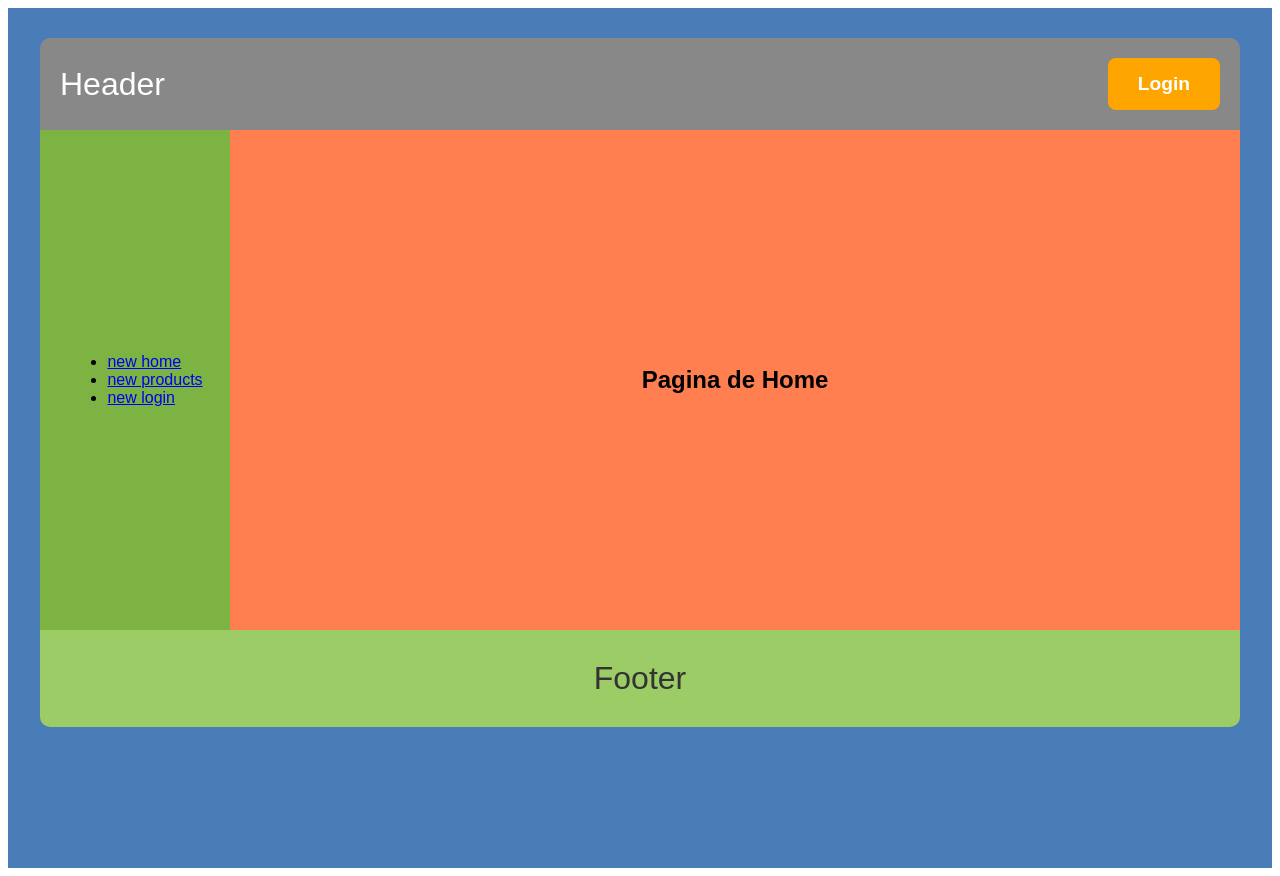
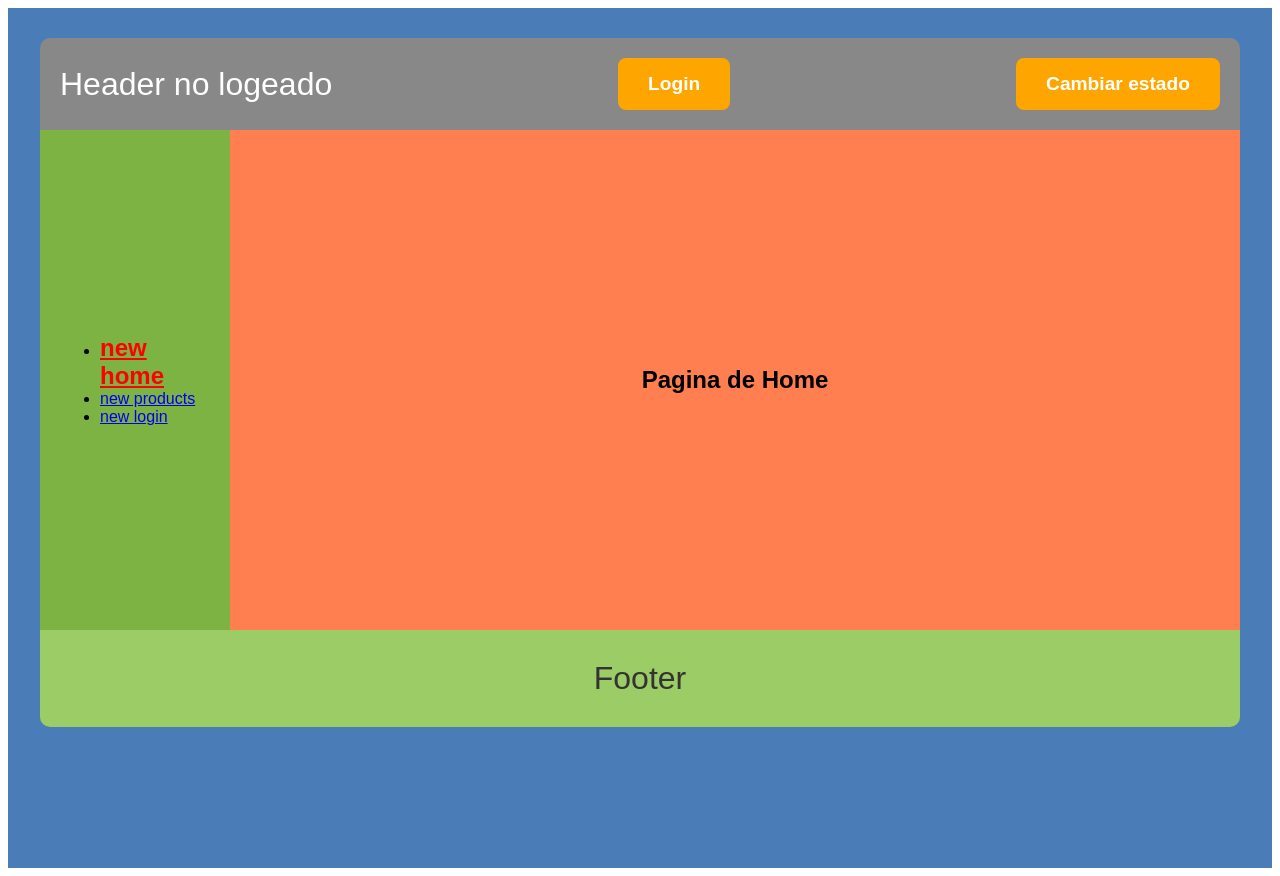
Before and after one commit to carlosmarind/bootcamp-react, a React (Vite) app: page / in a window 1280 px wide. Built offline with nearby package versions, Linux system fonts and the light colour scheme.

Commit message:
actualizacion de react router

```diff
--- a/src/components/common/Header.tsx
+++ b/src/components/common/Header.tsx
@@ -1,4 +1,26 @@
+import { useState } from "react";
+import { useNavigate } from "react-router";
+
 function Header() {
+
+    const [isLogged, setIsLogged] = useState(false);
+
+    const navigate = useNavigate();
+
+    const handleLoginClick = () => {
+        if (isLogged) {
+            //ir ruta de productos
+            navigate("/products")
+        } else {
+            //ir ruta de login
+            navigate("/login")
+        }
+    }
+
+    const handleHacerLogin = () => {
+        setIsLogged(!isLogged);
+    }
+
     return (
         <>
             <header style={{
@@ -10,8 +32,8 @@ function Header() {
                 justifyContent: 'space-between',
                 alignItems: 'center'
             }}>
-                <h1 style={{ fontSize: '2em', fontWeight: 'normal', margin: 0 }} >Header</h1>
-                <button style={{
+                <h1 style={{ fontSize: '2em', fontWeight: 'normal', margin: 0 }} >Header {isLogged ? "logeado" : "no logeado"}</h1>
+                <button onClick={handleLoginClick} style={{
                     backgroundColor: '#ffa500',
                     color: 'white',
                     padding: '15px 30px',
@@ -20,7 +42,21 @@ function Header() {
                     fontSize: '1.2em',
                     cursor: 'pointer',
                     fontWeight: 'bold'
-                }}>Login</button>
+                }}>
+                    Login
+                </button>
+                <button onClick={handleHacerLogin} style={{
+                    backgroundColor: '#ffa500',
+                    color: 'white',
+                    padding: '15px 30px',
+                    border: 'none',
+                    borderRadius: '8px',
+                    fontSize: '1.2em',
+                    cursor: 'pointer',
+                    fontWeight: 'bold'
+                }}>
+                    Cambiar estado
+                </button>
             </header>
         </>
     )
--- /dev/null
+++ b/src/components/common/Main.css
@@ -0,0 +1,3 @@
+a.active {
+    color: red;
+}
--- a/src/components/common/Main.tsx
+++ b/src/components/common/Main.tsx
@@ -1,10 +1,40 @@
-import type { ReactNode } from "react";
-import { Link } from "react-router";
+import { type ReactNode } from "react";
+import { NavLink } from "react-router";
+import './Main.css'
 
 type MainProps = {
     children: ReactNode;
 }
+
+type NavLinkType = {
+    isActive: boolean
+}
+
 function Main({ children }: MainProps) {
+
+    //className={cantidadProductos > 10 ? "superior" : "inferior"}
+
+    function validarActivo({ isActive }: NavLinkType): string {
+        console.log(isActive);
+        return isActive ? "activo" : "inactivo";
+    }
+
+    // f(x) = y
+    // calcular(x) = y
+    // calcular(parametro1,parametro2,parametroN....) = y
+    // calcular(parametro1,parametro2,parametroN....):number = resultado
+    // (x) = y
+    // nombreFuncion(parametrosEntrada...) = SalidaORetorno["opcional"]
+
+    //let valorRetorno = (input) => { return "uno" }
+    //let valorRetorno = input => "uno"
+    //let valorRetorno = function (input) { return "uno" }
+
+    // miVariable = calcular(parametro1,parametro2,parametroN....)
+    // miVariable = void
+
+
+
     return (
         <>
             <div style={{ display: 'flex', minHeight: '500px' }}>
@@ -18,14 +48,40 @@ function Main({ children }: MainProps) {
                 }}>
                     <ul>
                         <li>
-                            <Link to="/">new home</Link>
+
+                            <NavLink
+                                className={validarActivo}
+                                style={({ isActive }) =>
+                                ({
+                                    fontSize: isActive ? "24px" : "16px",
+                                    fontWeight: isActive ? "bold" : "normal",
+                                    color: isActive ? "red" : "black"
+                                })
+                                }
+                                to="/">new home
+                            </NavLink>
                         </li>
                         <li>
-                            <Link to="/products">new products</Link>
+                            <NavLink
+                                className={validarActivo}
+                                to="/products">
+                                {
+                                    ({ isActive }) => {
+                                        if (isActive) {
+                                            return `➡️Products ${cantidadProductos}`
+                                        } else {
+                                            return "new products"
+                                        }
+                                    }
+                                }
+                            </NavLink>
                         </li>
                         <li>
-                            <Link to="/login">new login</Link>
+                            <NavLink
+                                className={validarActivo}
+                                to="/login">new login</NavLink>
                         </li>
+
                     </ul>
                 </aside>
                 <main style={{
@@ -39,7 +95,7 @@ function Main({ children }: MainProps) {
 
                     {children}
                 </main>
-            </div>
+            </div >
         </>
     )
 }
--- a/src/main.tsx
+++ b/src/main.tsx
@@ -6,6 +6,7 @@ import { MainLayout } from './layout/MainLayout.tsx'
 import { Products } from './pages/Products.tsx'
 import { Home } from './pages/Home.tsx'
 import { SecondLayout } from './layout/SecondLayout.tsx'
+import { ProductDetail } from './pages/ProductDetail.tsx'
 
 createRoot(document.getElementById('root')!).render(
   <StrictMode>
@@ -15,6 +16,7 @@ createRoot(document.getElementById('root')!).render(
         <Route element={<MainLayout />}>
           <Route index element={<Home />}></Route>
           <Route path="products" element={<Products />}></Route>
+          <Route path="products/:productId" element={<ProductDetail />}></Route>
         </Route>
 
         <Route element={<SecondLayout />}>
--- /dev/null
+++ b/src/pages/ProductDetail.tsx
@@ -0,0 +1,19 @@
+import { useParams } from "react-router"
+
+function ProductDetail() {
+
+    const { productId } = useParams();
+
+    // llamar al backend para traer el detalle del producto con id = productId
+
+    // pintar detalle con la informacion que me paso el backend.
+
+    return (
+        <>
+            <h1>Detalle de producto</h1>
+            <h2>Detalle de el producto con id {productId}</h2>
+        </>
+    )
+}
+
+export { ProductDetail }
```
